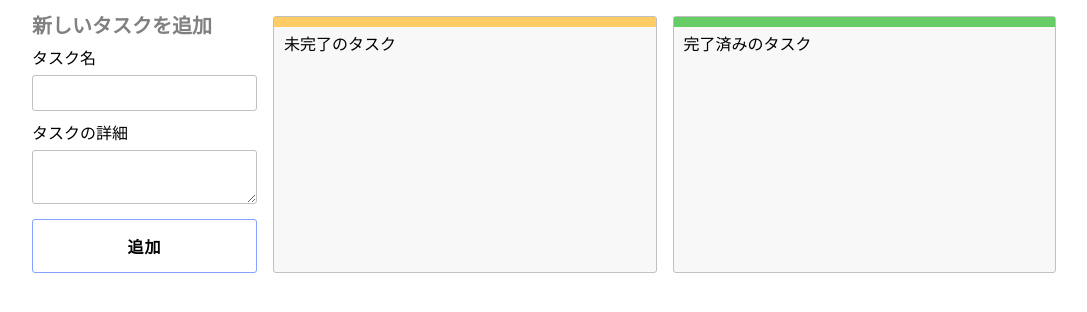
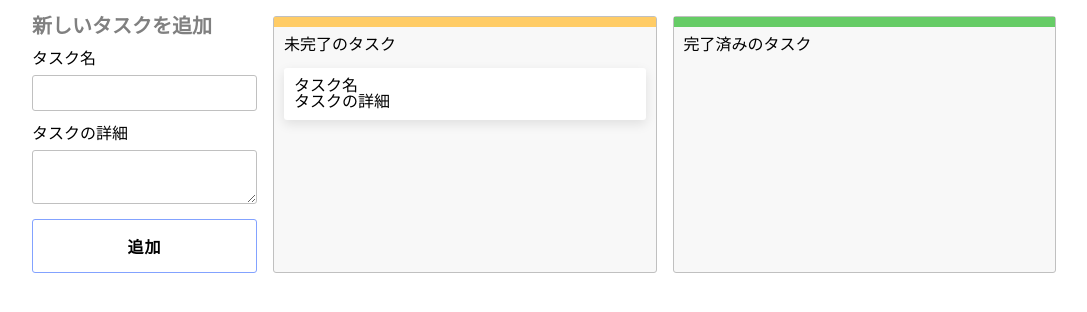
Before and after one commit to menheratechnology/bocchi-eng-template-js, a Next.js app: page / in a window 1280 px wide. Shown: the top 312 px of the page, without its empty margins (96-1183 px from the left). Built offline with nearby package versions, Linux system fonts and the light colour scheme.

Commit message:
未完了タスクのUI

```diff
--- a/src/components/Tasks/IncompleteTaskList/index.tsx
+++ b/src/components/Tasks/IncompleteTaskList/index.tsx
@@ -18,6 +18,7 @@ export const IncompleteTaskList = ({
   setCompleteTasks,
   completeTasks,
 }: Props): React.ReactElement => {
+  console.log('🚀 ~ file: index.tsx:21 ~ incompleteTasks:', incompleteTasks)
   const complete = (index: number) => {
     {
       /* TODO:完了ボタンの処理を書く */
@@ -30,6 +31,16 @@ export const IncompleteTaskList = ({
       <div className={styles.list}>
         <p>未完了のタスク</p>
         {/* TODO:未完了のタスク一覧を作成する */}
+        {incompleteTasks.map((value, index) => {
+          return (
+            <TaskCard
+              task={value}
+              key={index}
+              complete={false}
+              onClick={() => complete(index)}
+            />
+          )
+        })}
       </div>
     </div>
   )
```
